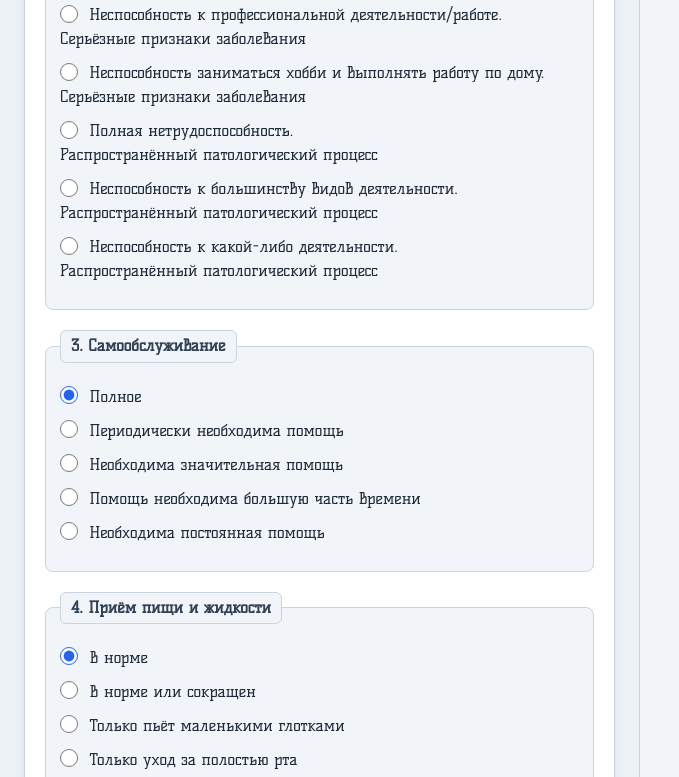
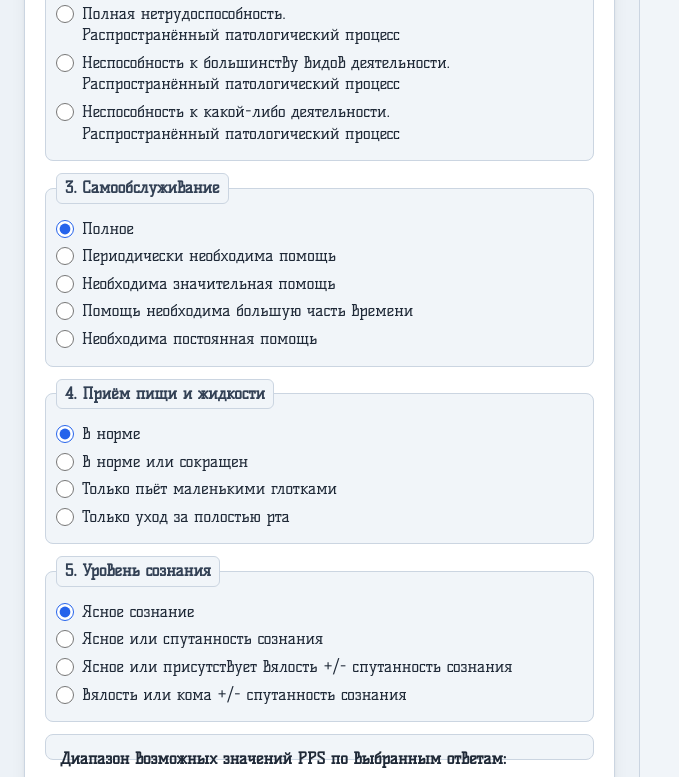
Before and after one commit to RZhihorev/scalestorm, a plain HTML site: page index.html in a window 1280 px wide. Shown: the part 1591-2368 px from the top of the page, without its empty margins (0-679 px from the left). Drawn offline with Linux system fonts and the light colour scheme.

Commit message:
style: pps optimization

```diff
--- a/index.html
+++ b/index.html
@@ -378,11 +378,13 @@
                 </div>
 
                 <div
-                    class="calculator-block"
+                    class="calculator-block pps-block"
                     id="pps-block"
                 >
                     <h2>Расчёт PPS</h2>
 
+                    <div class="pps-layout">
+                        <div class="pps-primary">
                             <fieldset>
                                 <legend>1. Способность передвигаться</legend>
 
@@ -554,7 +556,9 @@
                                     Распространённый патологический процесс
                                 </label>
                             </fieldset>
+                        </div>
 
+                        <div class="pps-secondary">
                             <fieldset>
                                 <legend>3. Самообслуживание</legend>
 
@@ -712,6 +716,14 @@
                                     Вялость или кома +/- спутанность сознания
                                 </label>
                             </fieldset>
+
+                            <div class="pps-reserve">
+                                <p>
+                                    <b>Диапазон возможных значений PPS по выбранным ответам:</b>
+                                </p>
+                            </div>
+                        </div>
+                    </div>
 
                     <fieldset id="pps-total">
                         <legend>Итоговый показатель PSS (ручная верификация)</legend>
--- a/style.css
+++ b/style.css
@@ -483,6 +483,92 @@ button:disabled,
     }
 }
 
+/* PPS: сетка только для разделов 1–5 */
+.pps-layout {
+    display: grid;
+    grid-template-columns: minmax(0, 1fr) minmax(0, 1fr);
+    align-items: stretch;
+    gap: 12px;
+    min-width: 0;
+    margin-bottom: 20px;
+}
+
+/* Левая колонка: 1–2; правая колонка: 3–5 */
+.pps-primary,
+.pps-secondary {
+    display: flex;
+    flex-direction: column;
+    gap: 12px;
+    min-width: 0;
+}
+
+/* Отступами между разделами управляют контейнеры */
+.pps-layout fieldset {
+    min-width: 0;
+    margin: 0;
+    padding: 8px 10px 10px;
+}
+
+/* Компактные заголовки разделов */
+.pps-layout fieldset > legend {
+    padding: 3px 8px;
+}
+
+/* Радиокнопка слева, текст справа */
+.input-panel .pps-layout fieldset > label {
+    display: flex;
+    align-items: flex-start;
+    gap: 8px;
+    margin: 6px 0;
+    line-height: 1.35;
+}
+
+/* Переключатель не сжимается и стоит у первой строки */
+.pps-layout fieldset > label > input[type="radio"] {
+    flex-shrink: 0;
+    margin: 2px 0 0;
+}
+
+/* На узкой панели: разделы 1–5 в одну колонку */
+@container patient-panel (max-width: 46rem) {
+    .pps-layout {
+        grid-template-columns: minmax(0, 1fr);
+    }
+}
+
+/* Существующие разделы сохраняют естественную высоту */
+.pps-primary > fieldset,
+.pps-secondary > fieldset {
+    flex-shrink: 0;
+}
+
+/* Резервный блок заполняет остаток правой колонки */
+.pps-reserve {
+    flex: 1 0 0;
+    min-width: 0;
+    min-height: 0;
+
+    background-color: var(--background-fieldset);
+    border: 1px solid var(--border-default);
+    border-radius: 8px;
+}
+
+@container patient-panel (max-width: 46rem) {
+    .pps-layout {
+        grid-template-columns: minmax(0, 1fr);
+    }
+}
+
+/* Отступы и выравнивание содержимого */
+.pps-reserve {
+    padding: 12px 14px;
+    text-align: left;
+}
+
+.pps-reserve > p {
+    margin: 0;
+}
+
 /* Caprini: основная сетка */
 .caprini-layout {
     display: grid;
```
Lines whose indentation alone changed are shown as unchanged.
